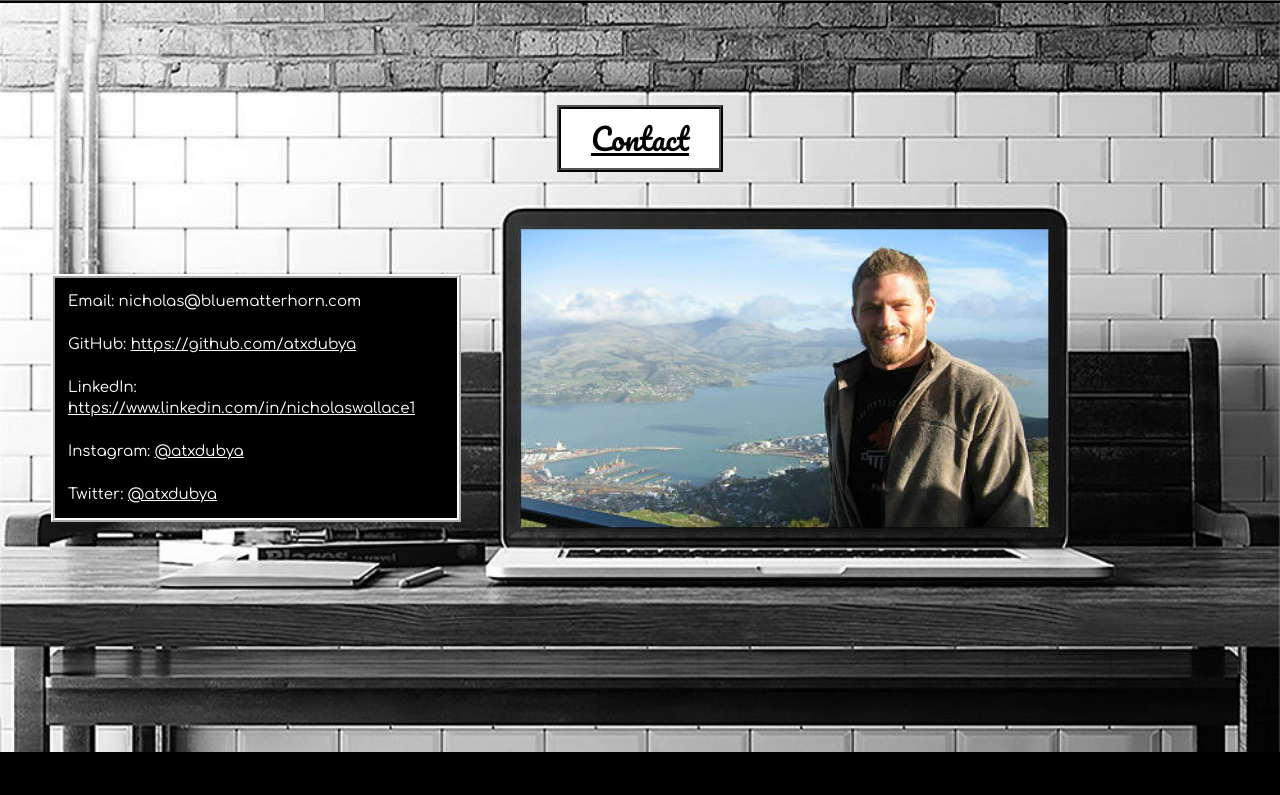
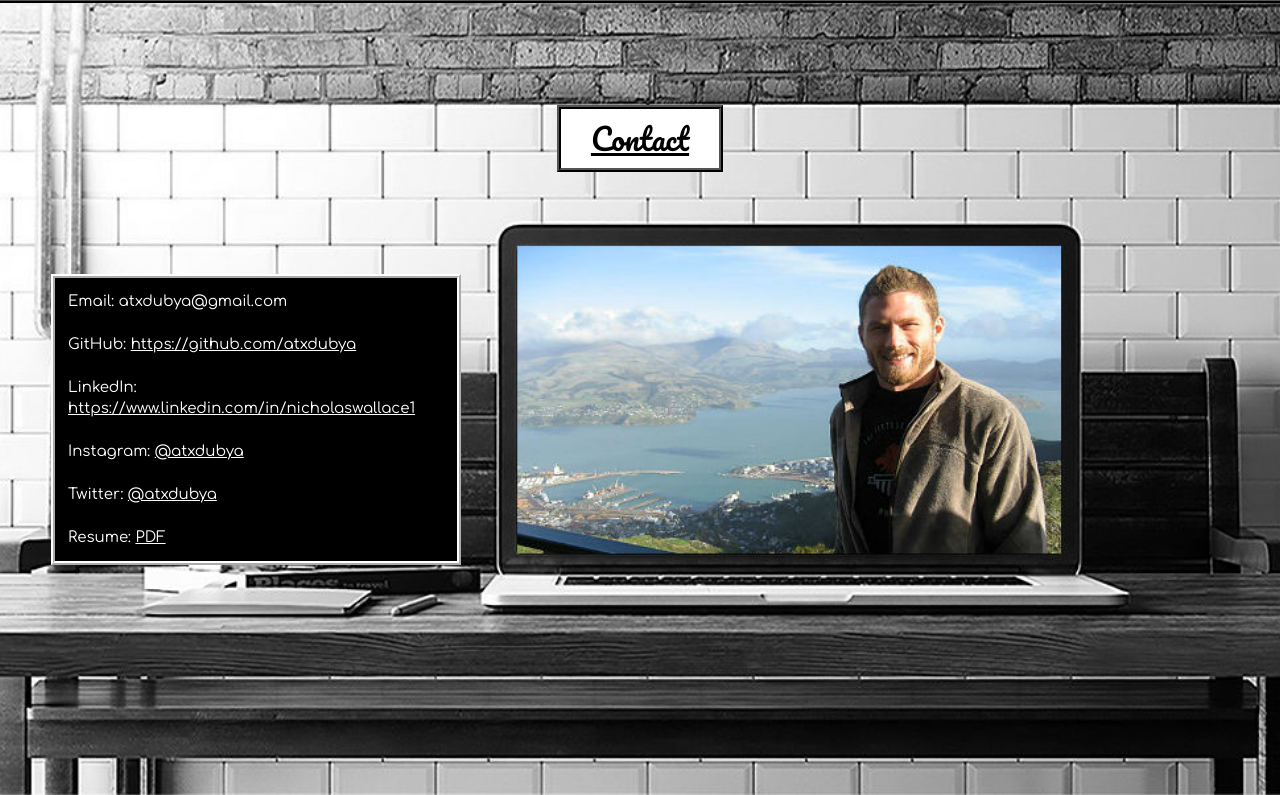
Before and after one commit to atxdubya/MVP_Portfolio, a plain HTML site: page index.html in a window 1280 px wide. Shown: the part 4253-5048 px from the top of the page. Before the commit the page ends 5005 px from the top, so only its background shows below. Drawn offline with nearby package versions, Linux system fonts and the light colour scheme.

Commit message:
Resume PDF Update

```diff
--- a/index.html
+++ b/index.html
@@ -174,7 +174,7 @@
 		<section id="contact" class="container-fluid cd-fixed-bg cd-bg-4">
 			<h2 class="contact_title">Contact</h2>
 			<p class="contact_info">
-				Email: nicholas@bluematterhorn.com
+				Email: atxdubya@gmail.com
 				<br>
 				<br>
 				GitHub: <a class="contact_links" href="https://github.com/atxdubya">https://github.com/atxdubya</a>
@@ -187,6 +187,9 @@
 				<br>
 				<br>
 				Twitter: <a class="contact_links" href="https://twitter.com/atxdubya">@atxdubya</a>
+				<br>
+				<br>
+				Resume: <a class="contact_links" href="Nicholas_Wallace_Resume*.pdf">PDF</a>
 			</p>
 		</section>
 
```
Also changed, not shown: css/style.css (indentation only), 2 other files.
